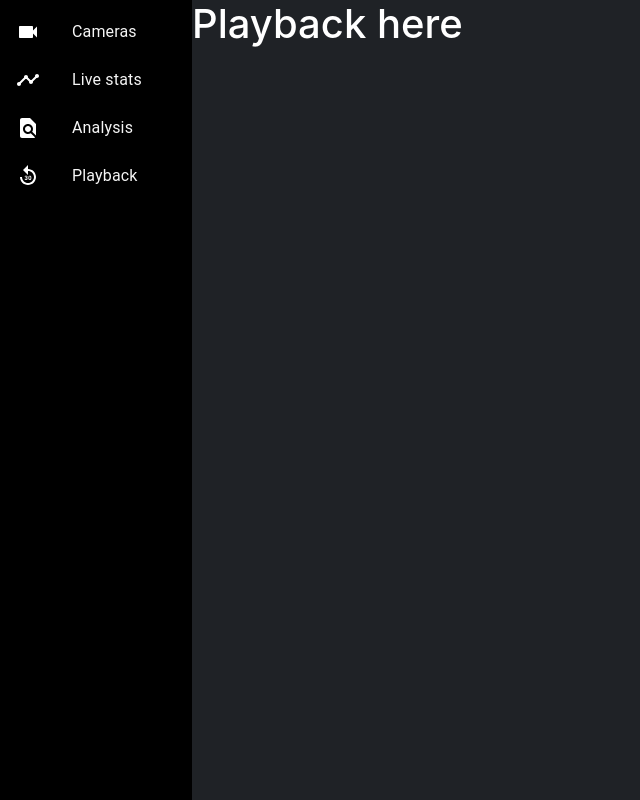
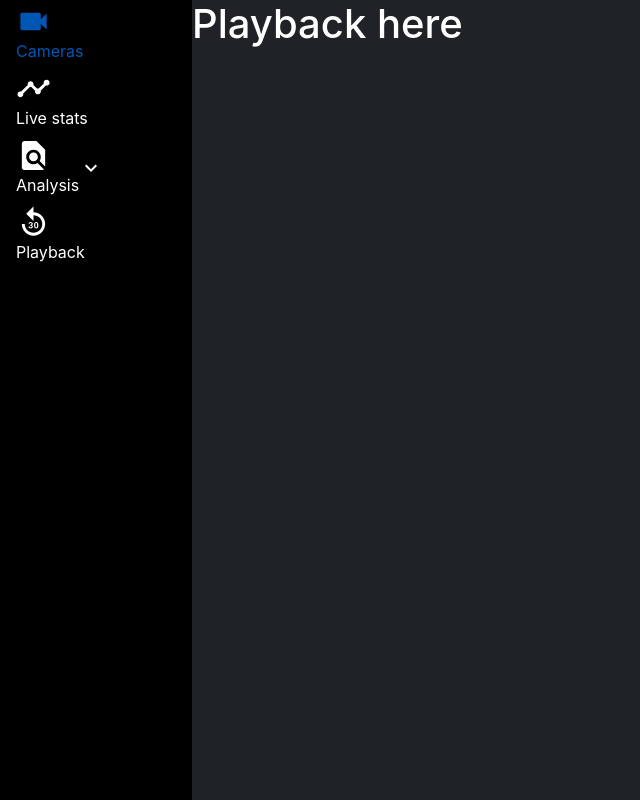
Before and after one commit to shageenderan/Anomalies_By_Count, a React (Create React App) app in the folder react-ui/cctv-dashboard/: page /playback in a window 1280 px wide. Shown: the whole page, without its empty margins (0-640 px from the left). Built offline with nearby package versions, Linux system fonts and the light colour scheme.

Commit message:
Sidebar Updated and Fixed Analysis Selection bar bug

```diff
--- a/react-ui/cctv-dashboard/src/App.tsx
+++ b/react-ui/cctv-dashboard/src/App.tsx
@@ -8,6 +8,12 @@ import SideBar from './components/SideBar/Sidebar';
 import { makeStyles } from '@material-ui/core/styles';
 import Cameras from './components/Cameras/Cameras';
 import Analysis from './components/Analysis/Analysis';
+
+// Icons
+import VideocamIcon from '@material-ui/icons/Videocam';
+import TimelineIcon from '@material-ui/icons/Timeline';
+import FindInPageIcon from '@material-ui/icons/FindInPage';
+import Replay30Icon from '@material-ui/icons/Replay30';
 
 
 function Home(props: {}) {
@@ -51,13 +57,27 @@ const useStyles = makeStyles(theme => ({
   },
 }));
 
+
+const items = [
+  { name: "cameras", label: "Cameras", Icon: VideocamIcon, path:"/cameras"},
+  { name: "stats", label: "Live stats", Icon: TimelineIcon, path:"/stats"},
+  { name: "analysis", label: "Analysis", Icon: FindInPageIcon,
+    items: [
+      { name: "camera1", label: "Camera 1", Icon: VideocamIcon, path:"/analysis"},
+      { name: "camera2", label: "Camera 2", Icon: VideocamIcon, path:"/analysis"},
+      { name: "camera3", label: "Camera 3", Icon: VideocamIcon, path:"/analysis"},
+      { name: "camera4", label: "Camera 4", Icon: VideocamIcon, path:"/analysis"},
+    ]},
+  { name: "playback", label: "Playback", Icon: Replay30Icon, path:"/playback"},
+];
+
 const App: React.FC = () => {
   const classes = useStyles();
   return (
     <div className="App">
       <Router>
         <div className={classes.root}>
-          <SideBar />
+          <SideBar items={items}/>
           <Route exact path="/" component={Home} />
 
           <Route path="/cameras" component={Home} />
--- a/react-ui/cctv-dashboard/src/components/Analysis/Analysis.css
+++ b/react-ui/cctv-dashboard/src/components/Analysis/Analysis.css
@@ -1,11 +1,11 @@
 .box{
     height:100vh;
-    width: 150vh;
+    width: 143vh;
     padding-left: 33px;
     background-color: rgb(248, 225, 205);
 }
 .topbar{
-    width: 152.5vh;
+    width: 144.5vh;
     height: 5vh;
     background-color: black;
     margin-left: -5vh;
@@ -13,9 +13,10 @@
 .selectionbar{
     width: 27vh;
     background-color: black;
-    height: 95vh;
+    height: 95.2vh;
     right:-0;
     position: absolute;
+    margin-top: -68.2vh;
 }
 .dropdown{
     margin-left: 10px;
--- a/react-ui/cctv-dashboard/src/components/Analysis/Analysis.tsx
+++ b/react-ui/cctv-dashboard/src/components/Analysis/Analysis.tsx
@@ -37,8 +37,10 @@ function Analysis(props: {}) {
             Camera
         </div>
 
+        <div><LineChart/></div>
+
         <div className="selectionbar">
-            <div className ="dropdown">
+        <div className ="dropdown">
                 Time Selection
                 <Select
                     className="timeselection"
@@ -55,7 +57,6 @@ function Analysis(props: {}) {
                 />
             </div>
         </div>
-        <LineChart />
     </div>
 
   )
--- a/react-ui/cctv-dashboard/src/components/Analysis/Charts/LineChart.css
+++ b/react-ui/cctv-dashboard/src/components/Analysis/Charts/LineChart.css
@@ -1,3 +1,3 @@
 .chart{
-    margin-top: 50px
+    margin-top: 50px;
 }
--- a/react-ui/cctv-dashboard/src/components/Analysis/Charts/LineChart.tsx
+++ b/react-ui/cctv-dashboard/src/components/Analysis/Charts/LineChart.tsx
@@ -45,13 +45,10 @@ class LineChart extends React.Component {
             <Chart
               options={options}
               series={[
-                {
-                  data: [0,53,75,24,70,321,43,234,26, 0]
-                }
+                { data: [0,53,75,24,70,321,43,234,26, 0]}
               ]}
               type="line"
               width="70%"
-
             />
           </div>
     );
--- a/react-ui/cctv-dashboard/src/components/SideBar/Sidebar.css
+++ b/react-ui/cctv-dashboard/src/components/SideBar/Sidebar.css
@@ -1,7 +1,8 @@
 .sidebar {
     width: 24vh;
     background-color: black;
-    height: 100vh
+    height: 100vh;
+    color: white
 }
 
 .fontColor{
--- a/react-ui/cctv-dashboard/src/components/SideBar/Sidebar.tsx
+++ b/react-ui/cctv-dashboard/src/components/SideBar/Sidebar.tsx
@@ -1,93 +1,101 @@
 import React from 'react';
 import './Sidebar.css'
-import { makeStyles } from '@material-ui/core/styles';
 import List from '@material-ui/core/List';
 import ListItem from '@material-ui/core/ListItem';
-import ListItemIcon from '@material-ui/core/ListItemIcon';
-import ListItemText from '@material-ui/core/ListItemText';
-
-// Icons
-import VideocamIcon from '@material-ui/icons/Videocam';
-import TimelineIcon from '@material-ui/icons/Timeline';
-import FindInPageIcon from '@material-ui/icons/FindInPage';
-import Replay30Icon from '@material-ui/icons/Replay30';
+import ExpandMoreIcon from "@material-ui/icons/ExpandMore";
+import ExpandLessIcon from "@material-ui/icons/ExpandLess";
+import Collapse from "@material-ui/core/Collapse";
+import Divider from "@material-ui/core/Divider";
 
 // Router
 import { Link } from "react-router-dom";
 
-function iconStyles() {
-  return {
-    defaultIcon: {
-      color: 'white',
-    },
-    errorIcon: {
-      color: 'red',
-    },
+
+function SidebarItem({ depthStep = 10, depth = 0, item, ...rest }) {
+  const [collapsed, setCollapsed] = React.useState(true);
+  const { label, items, Icon, path, onClick: onClickProp } = item;
+
+  function toggleCollapse() {
+    setCollapsed(prevValue => !prevValue);
+  }
+
+  function onClick(e) {
+    if (Array.isArray(items)) {
+      toggleCollapse();
+    }
+    if (onClickProp) {
+      onClickProp(e, item);
     }
   }
 
-function SideBar(props: {}) {
-  const icons = makeStyles(iconStyles)();
-  const [selectedIndex, setSelectedIndex] = React.useState(0);
+  let expandIcon;
 
-  const handleListItemClick = (event: any, index: number) => {
-    setSelectedIndex(index);
-  };
+  if (Array.isArray(items) && items.length) {
+    expandIcon = !collapsed ? (
+      <ExpandLessIcon
+        className={
+          "sidebar-item-expand-arrow" + " sidebar-item-expand-arrow-expanded"
+        }
+      />
+    ) : (
+      <ExpandMoreIcon className="sidebar-item-expand-arrow" />
+    );
+  }
 
   return (
-    <div className="sidebar">
-      <List component="nav" aria-label="main mailbox folders">
+    <>
       <ListItem
         button
         component={Link}
-          to={"/cameras"}
-          selected={selectedIndex === 0}
-          onClick={(event: any) => handleListItemClick(event, 0)}
+        to={path}
+        className="sidebar-item"
+        onClick={onClick}
+        dense
+        {...rest}
       >
-          <ListItemIcon>
-            <VideocamIcon className={icons.defaultIcon} />
-          </ListItemIcon>
-          <ListItemText primary="Cameras" className="fontColor" />
+        <div
+          style={{ paddingLeft: depth * depthStep }}
+          className="sidebar-item-content"
+        >
+          {Icon && <Icon className="sidebar-item-icon" fontSize="large" />}
+          <div className="sidebar-item-text">{label}</div>
+        </div>
+        {expandIcon}
       </ListItem>
+      <Collapse in={!collapsed} timeout="auto" unmountOnExit>
+        {Array.isArray(items) ? (
+          <List disablePadding dense>
+            {items.map((subItem, index) => (
+              <React.Fragment key={`${subItem.name}${index}`}>
+                {subItem === "divider" ? (
+                  <Divider style={{ margin: "6px 0" }} />
+                ) : (
+                  <SidebarItem
+                    depth={depth + 1}
+                    depthStep={depthStep}
+                    item={subItem}
+                  />
+                )}
+              </React.Fragment>
+            ))}
+          </List>
+        ) : null}
+      </Collapse>
+    </>
+  );
+}
 
-        <ListItem
-          button
-          component={Link}
-          to={"/stats"}
-          selected={selectedIndex === 1}
-          onClick={(event: any) => handleListItemClick(event, 1)}
-        >
-          <ListItemIcon>
-            <TimelineIcon className={icons.defaultIcon} />
-          </ListItemIcon>
-          <ListItemText primary="Live stats" className="fontColor" />
-        </ListItem>
-
-        <ListItem
-          button
-          component={Link}
-          to={"/analysis"}
-          selected={selectedIndex === 2}
-          onClick={(event: any) => handleListItemClick(event, 2)}
-        >
-          <ListItemIcon>
-            <FindInPageIcon className={icons.defaultIcon} />
-          </ListItemIcon>
-          <ListItemText primary="Analysis" className="fontColor" />
-        </ListItem>
-
-        <ListItem
-          button
-          component={Link}
-          to={"/playback"}
-          selected={selectedIndex === 3}
-          onClick={(event: any) => handleListItemClick(event, 3)}
-        >
-          <ListItemIcon>
-            <Replay30Icon className={icons.defaultIcon} />
-          </ListItemIcon>
-          <ListItemText primary="Playback" className="fontColor" />
-        </ListItem>
+function SideBar({ items }) {
+  return (
+    <div className="sidebar">
+      <List disablePadding dense>
+        {items.map((sidebarItem) => (
+          <SidebarItem
+          depthStep={10}
+          depth= {0}
+          item={sidebarItem}
+          />
+        ))}
       </List>
     </div>
   )
```
Lines whose indentation alone changed are shown as unchanged.
